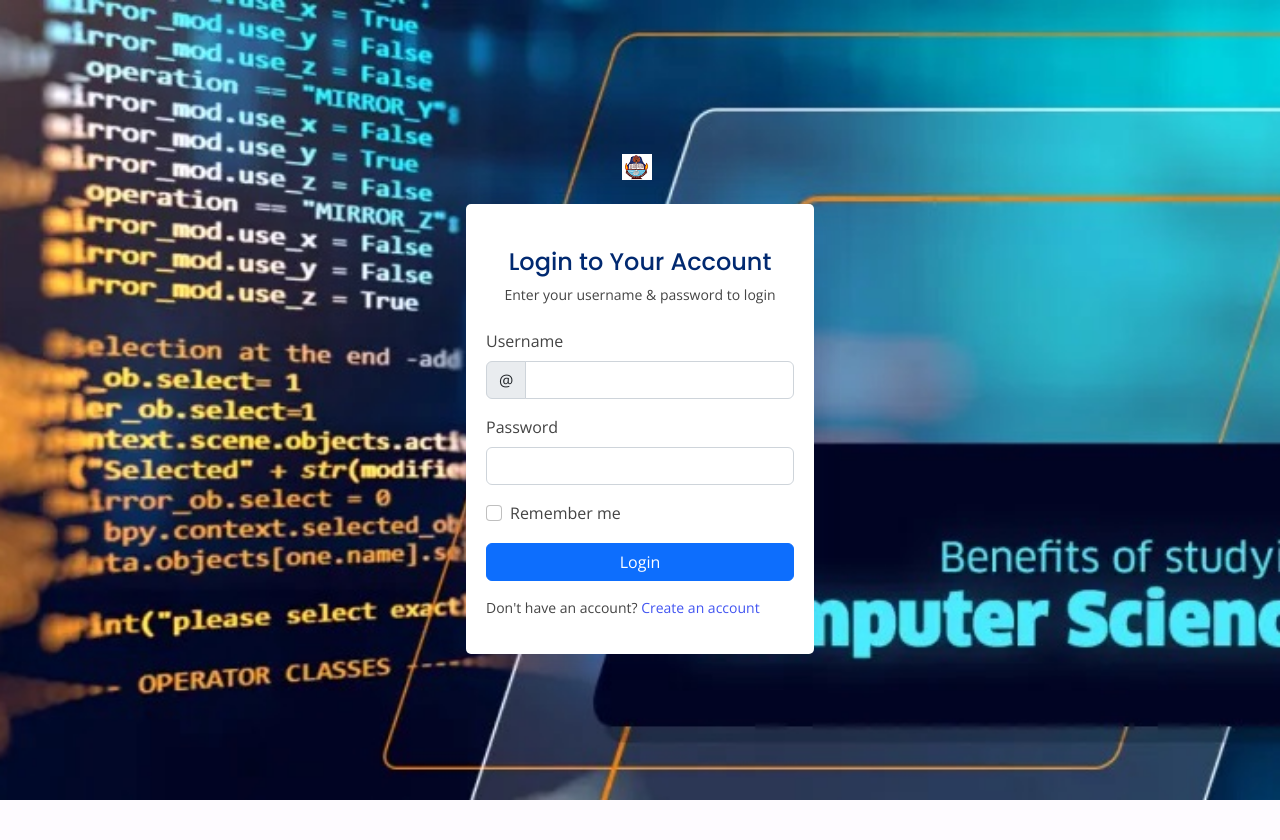
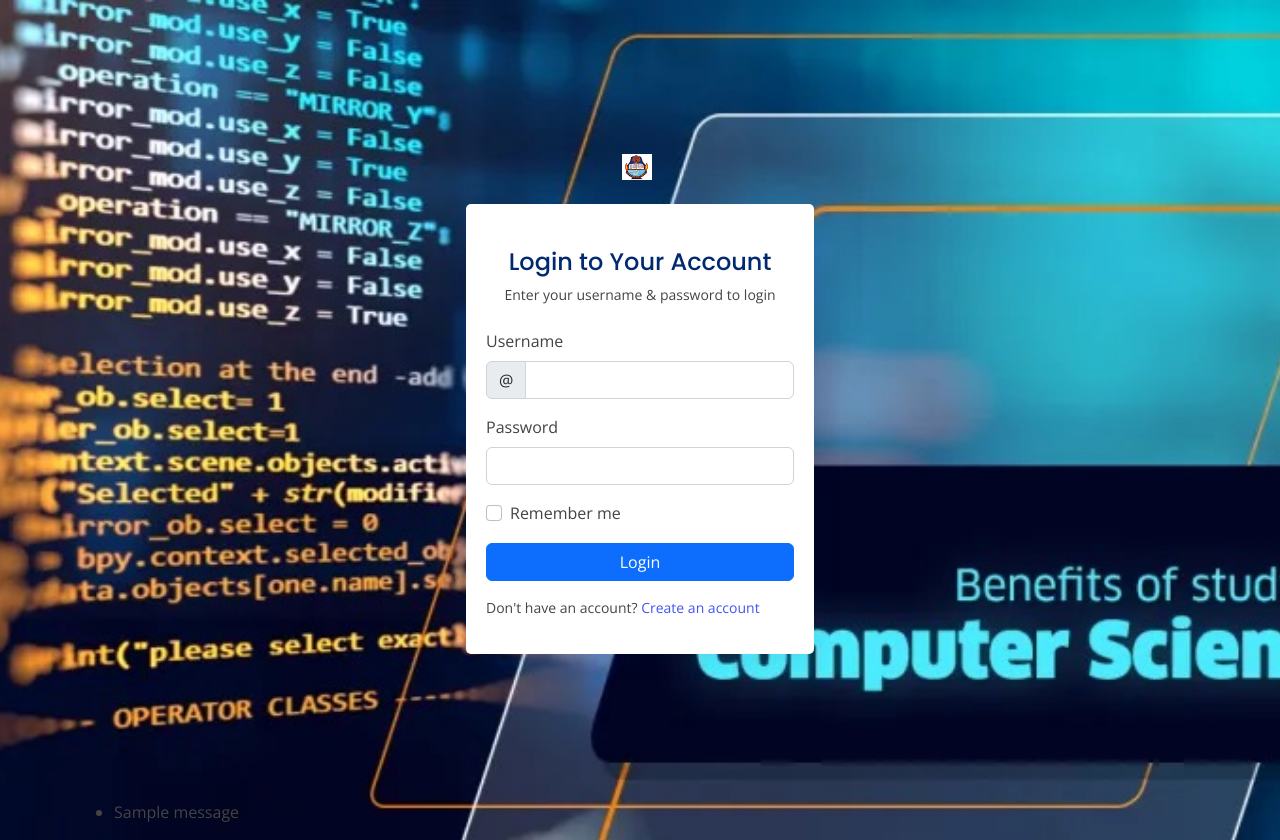
Before and after one commit to Kis123mas/dept_app, a Django app: page /login/ in a window 1280 px wide. Before the commit the page ends 800 px from the top, so only its background shows below. Run offline with Django 4.2, Linux system fonts and the light colour scheme; one stand-in notice (Sample message) is shown; some libraries are stand-ins or nearby versions.

Commit message:
added host

```diff
--- a/department/templates/NiceAdmin/pages-login.html
+++ b/department/templates/NiceAdmin/pages-login.html
@@ -39,7 +39,8 @@
   ======================================================== -->
   <style>
     body {
-      background-image: url("{% static 'images/background.jpg' %}"); /* Replace 'background.jpg' with your actual image file */
+      background-image: url("{% static 'images/background.jpg' %}");
+      /* Replace 'background.jpg' with your actual image file */
       background-size: cover;
       background-position: center;
       background-repeat: no-repeat;
@@ -119,6 +120,13 @@
         </div>
 
       </section>
+      {% if messages %}
+      <ul class="messages">
+        {% for message in messages %}
+        <li{% if message.tags %} class="{{ message.tags }}" {% endif %}>{{ message }}</li>
+          {% endfor %}
+      </ul>
+      {% endif %}
 
     </div>
   </main><!-- End #main -->
--- a/department/views.py
+++ b/department/views.py
@@ -9,7 +9,6 @@ from .models import StudentGroup, Course, Seminar, Notification, BestStudent, Pr
 from django.contrib.auth.models import Group
 from django.contrib.auth.decorators import login_required
 from django.http import HttpResponse
-from django.contrib import messages
 
 
 def registerStudent(request):
```
Also changed, not shown: db.sqlite3.
